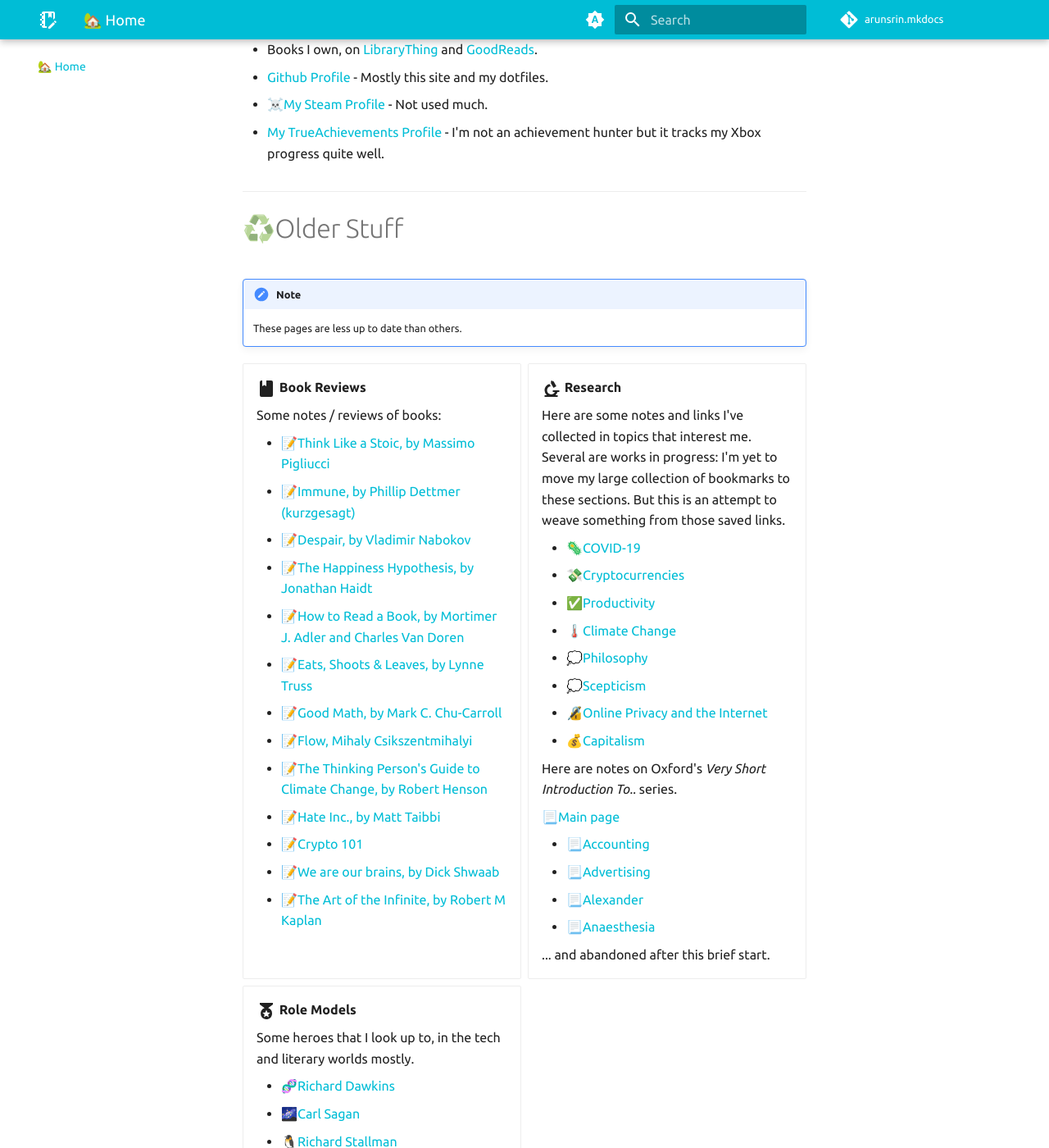
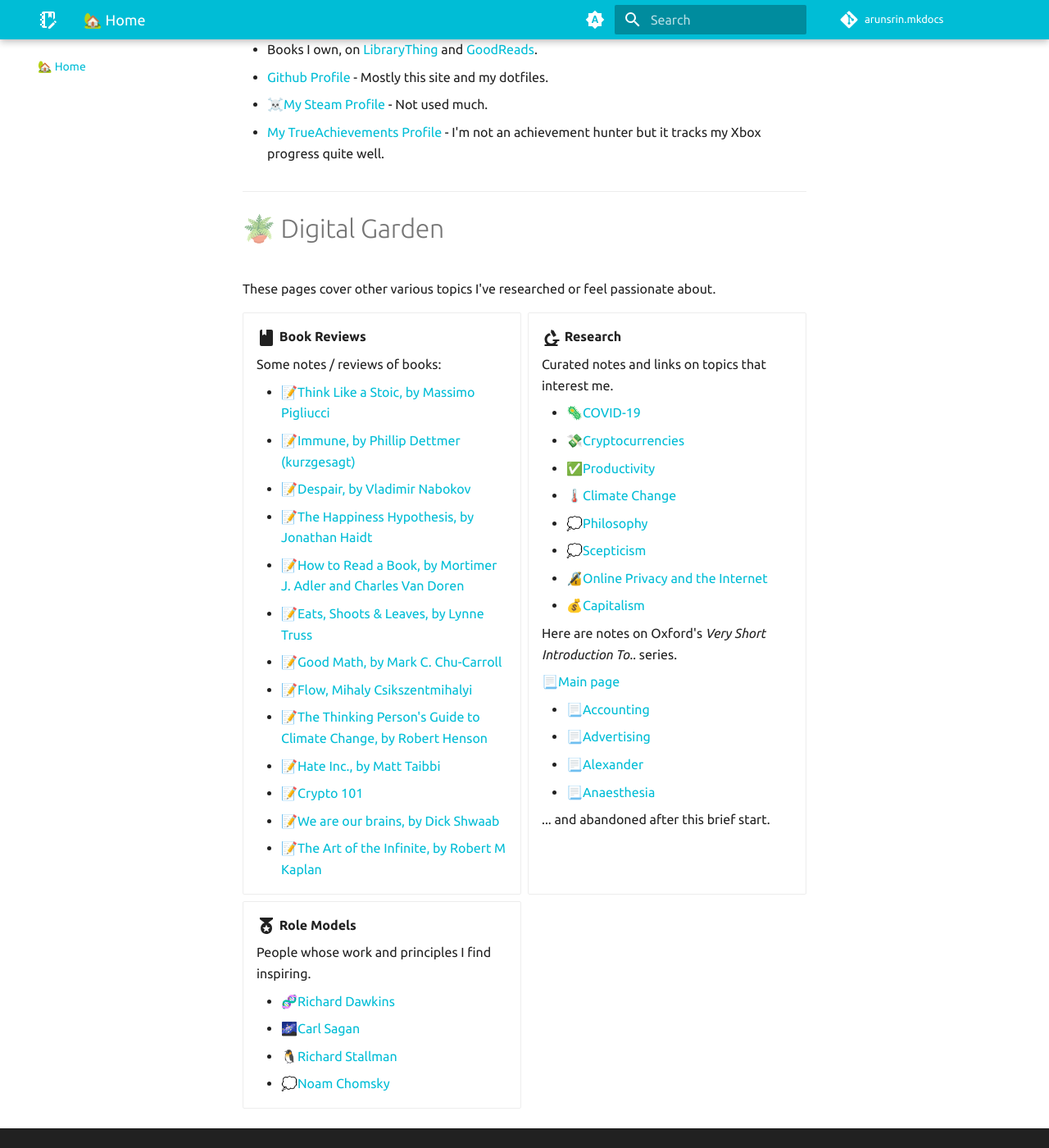
Before and after one commit to arunsrin/arunsrin.mkdocs, an MkDocs documentation site: the page built from home/index.md, in a window 1280 px wide and 1400 px high, scrolled down 2394 px. Shown: the whole window at 82% size. Built offline with MkDocs 1.6.1 and Material for MkDocs 9.7.7, drawn with Linux system fonts in a browser that asks for light colours; comment, search, counter and statistics services are not loaded.

Commit message:
rename archive/

```diff
--- a/home/index.md
+++ b/home/index.md
@@ -81,7 +81,7 @@
 
 -   :material-television:{ .lg .middle } Other media
 
-    - [Movies and TV](archive/movies-and-tv.md) that I really like
+    - [Movies and TV](interests/media.md) that I really like
 
 
 </div>
@@ -128,11 +128,9 @@
 
 ---
 
-# ♻️Older Stuff
+# 🪴 Digital Garden
 
-!!!note
-    These pages are less up to date than others.
-
+These pages cover other various topics I've researched or feel passionate about.
 
 <div class="grid cards" markdown>
 
@@ -156,18 +154,16 @@
 
 -   :material-microscope:{ .lg .middle } __Research__
 
-    Here are some notes and links I've collected in topics that interest me. Several
-    are works in progress: I'm yet to move my large collection of bookmarks to these
-    sections. But this is an attempt to weave something from those saved links.
+    Curated notes and links on topics that interest me.
 
-    - [🦠COVID-19](archive/research/covid-19.md)
-    - [💸Cryptocurrencies](archive/research/cryptocurrencies.md)
-    - [✅Productivity](archive/research/productivity.md)
-    - [🌡️Climate Change](archive/research/climate-change.md)
-    - [💭Philosophy](archive/research/philosophy.md)
-    - [💭Scepticism](archive/research/scepticism.md)
-    - [🔏Online Privacy and the Internet](archive/research/privacy-internet.md)
-    - [💰Capitalism](archive/research/capitalism.md)
+    - [🦠COVID-19](interests/research/covid-19.md)
+    - [💸Cryptocurrencies](interests/research/cryptocurrencies.md)
+    - [✅Productivity](interests/research/productivity.md)
+    - [🌡️Climate Change](interests/research/climate-change.md)
+    - [💭Philosophy](interests/research/philosophy.md)
+    - [💭Scepticism](interests/research/scepticism.md)
+    - [🔏Online Privacy and the Internet](interests/research/privacy-internet.md)
+    - [💰Capitalism](interests/research/capitalism.md)
 
 
     Here are notes on Oxford's *Very Short Introduction To..* series.
@@ -183,9 +179,9 @@
 
 -   :material-medal:{ .lg .middle } __Role Models__
 
-    Some heroes that I look up to, in the tech and literary worlds mostly.
+    People whose work and principles I find inspiring.
 
-    - [🧬Richard Dawkins](archive/heroes/dawkins.md)
-    - [🌌Carl Sagan](archive/heroes/sagan.md)
-    - [🐧Richard Stallman](archive/heroes/stallman.md)
-    - [💭Noam Chomsky](archive/heroes/chomsky.md)
+    - [🧬Richard Dawkins](interests/people/dawkins.md)
+    - [🌌Carl Sagan](interests/people/sagan.md)
+    - [🐧Richard Stallman](interests/people/stallman.md)
+    - [💭Noam Chomsky](interests/people/chomsky.md)
```
Also changed, not shown: home/about.md (+1 -1 lines), home/archive/heroes/chomsky.md (deleted, +0 -33 lines), home/archive/heroes/dawkins.md (deleted, +0 -31 lines), home/archive/heroes/sagan.md (deleted, +0 -21 lines), home/archive/heroes/stallman.md (deleted, +0 -29 lines), home/archive/movies-and-tv.md (deleted, +0 -53 lines), home/archive/research/capitalism.md (deleted, +0 -23 lines), home/archive/research/climate-change.md (deleted, +0 -9 lines), home/archive/research/covid-19.md (deleted, +0 -36 lines), home/archive/research/cryptocurrencies.md (deleted, +0 -10 lines), home/archive/research/philosophy.md (deleted, +0 -31 lines), home/archive/research/privacy-internet.md (deleted, +0 -19 lines), home/archive/research/productivity.md (deleted, +0 -63 lines), home/archive/research/scepticism.md (deleted, +0 -57 lines).
